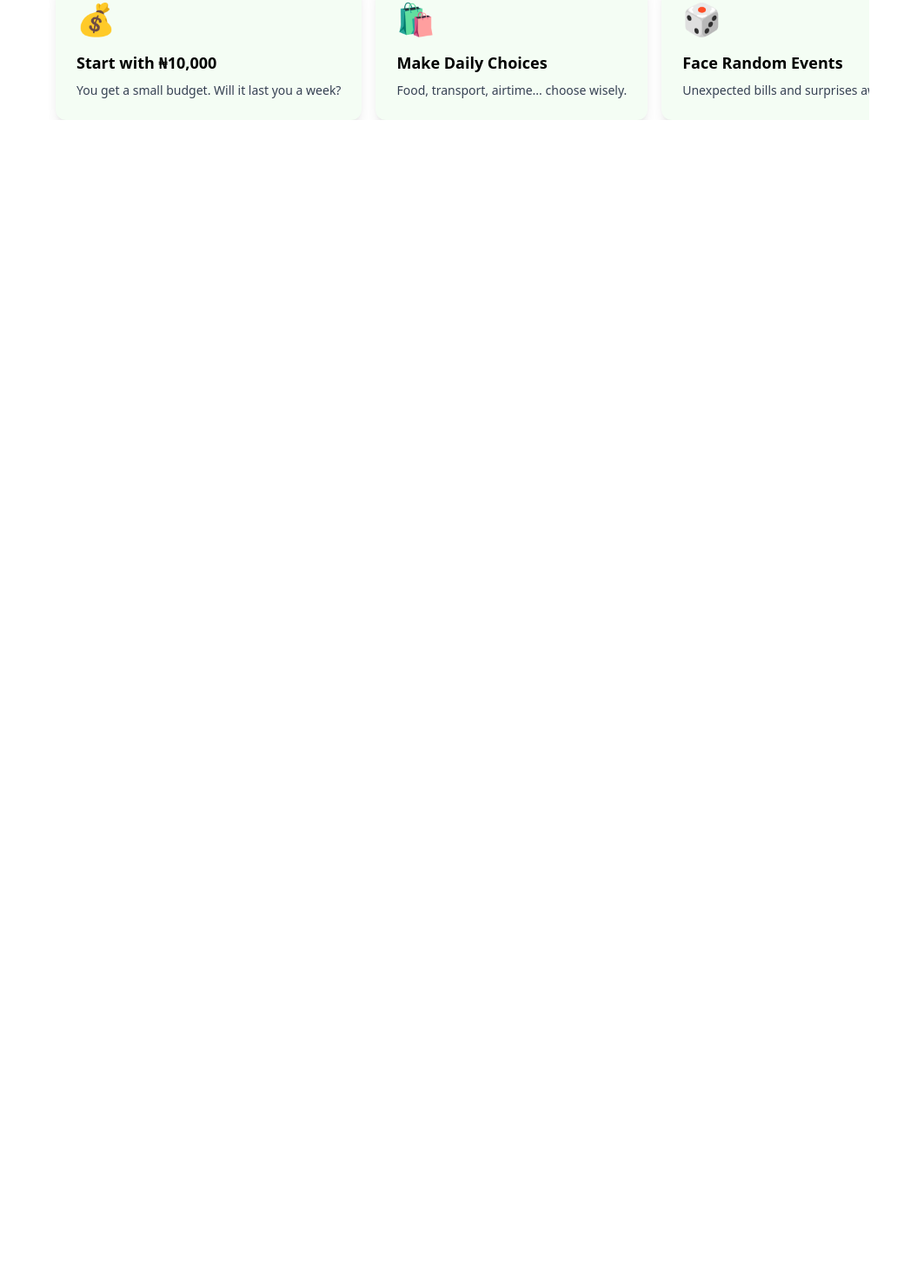
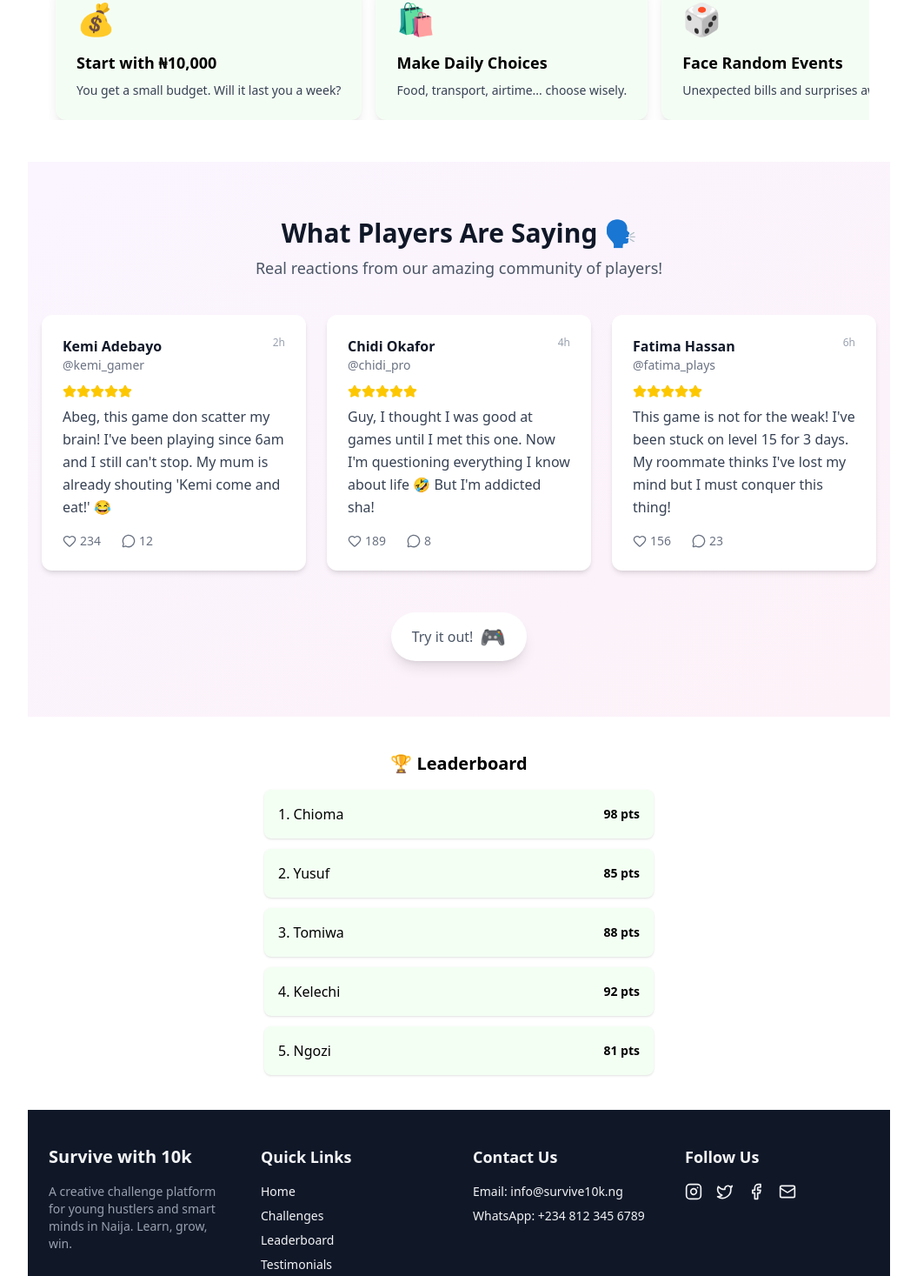
Before and after one commit to Ikechukwu001/survive, a React (Vite) app: page / in a window 1280 px wide. Shown: the part 1330-2797 px from the top of the page at 87% size, without its empty margins (112-1167 px from the left). Before the commit the page ends 1532 px from the top, so only its background shows below. Built offline with nearby package versions, Linux system fonts and the light colour scheme.

Commit message:
Added, Leaderboard, Footer and Testimonials

```diff
--- /dev/null
+++ b/src/Components/BacktoTop.jsx
@@ -0,0 +1,41 @@
+import { useEffect, useState } from "react";
+import { ArrowUp } from "lucide-react";
+import { motion, AnimatePresence } from "framer-motion";
+
+export default function BackToTopButton() {
+  const [visible, setVisible] = useState(false);
+
+  useEffect(() => {
+    const toggleVisibility = () => {
+      if (window.scrollY > 300) {
+        setVisible(true);
+      } else {
+        setVisible(false);
+      }
+    };
+
+    window.addEventListener("scroll", toggleVisibility);
+    return () => window.removeEventListener("scroll", toggleVisibility);
+  }, []);
+
+  const scrollToTop = () => {
+    window.scrollTo({ top: 0, behavior: "smooth" });
+  };
+
+  return (
+    <AnimatePresence>
+      {visible && (
+        <motion.button
+          onClick={scrollToTop}
+          initial={{ opacity: 0, y: 50 }}
+          animate={{ opacity: 1, y: 0 }}
+          exit={{ opacity: 0, y: 50 }}
+          transition={{ duration: 0.3 }}
+          className="fixed bottom-6 right-6 bg-gray-900 text-white p-3 rounded-full shadow-lg hover:bg-gray-800 z-50"
+        >
+          <ArrowUp size={20} />
+        </motion.button>
+      )}
+    </AnimatePresence>
+  );
+}
--- /dev/null
+++ b/src/Components/Footer.jsx
@@ -0,0 +1,53 @@
+import { Facebook, Twitter, Instagram, Mail } from "lucide-react";
+
+export default function Footer() {
+  return (
+    <footer className="bg-gray-900 text-gray-100 py-10 px-6">
+      <div className="max-w-6xl mx-auto grid grid-cols-1 sm:grid-cols-2 md:grid-cols-4 gap-8">
+        {/* Brand */}
+        <div>
+          <h3 className="text-xl font-bold mb-4">Survive with 10k</h3>
+          <p className="text-sm text-gray-400">
+            A creative challenge platform for young hustlers and smart minds in Naija. Learn, grow, win.
+          </p>
+        </div>
+
+        {/* Quick Links */}
+        <div>
+          <h4 className="text-lg font-semibold mb-4">Quick Links</h4>
+          <ul className="space-y-2 text-sm">
+            <li><a href="#" className="hover:underline">Home</a></li>
+            <li><a href="#" className="hover:underline">Challenges</a></li>
+            <li><a href="#" className="hover:underline">Leaderboard</a></li>
+            <li><a href="#" className="hover:underline">Testimonials</a></li>
+          </ul>
+        </div>
+
+        {/* Contact */}
+        <div>
+          <h4 className="text-lg font-semibold mb-4">Contact Us</h4>
+          <ul className="space-y-2 text-sm">
+            <li>Email: <a href="mailto:info@survive10k.ng" className="hover:underline">info@survive10k.ng</a></li>
+            <li>WhatsApp: <a href="https://wa.me/2348123456789" className="hover:underline">+234 812 345 6789</a></li>
+          </ul>
+        </div>
+
+        {/* Socials */}
+        <div>
+          <h4 className="text-lg font-semibold mb-4">Follow Us</h4>
+          <div className="flex gap-4">
+            <a href="#" className="hover:text-pink-400"><Instagram size={20} /></a>
+            <a href="#" className="hover:text-blue-400"><Twitter size={20} /></a>
+            <a href="#" className="hover:text-blue-600"><Facebook size={20} /></a>
+            <a href="mailto:info@survive10k.ng" className="hover:text-yellow-300"><Mail size={20} /></a>
+          </div>
+        </div>
+      </div>
+
+      {/* Copyright */}
+      <div className="mt-10 text-center text-sm text-gray-500">
+        &copy; {new Date().getFullYear()} Survive with 10k. All rights reserved.
+      </div>
+    </footer>
+  );
+}
--- /dev/null
+++ b/src/Components/Leaderboard.jsx
@@ -0,0 +1,53 @@
+import React, { useEffect, useState } from "react";
+import { motion } from "framer-motion";
+
+// Sample leaderboard data
+const usersData = [
+  { name: "Chioma", score: 98 },
+  { name: "Kelechi", score: 92 },
+  { name: "Tomiwa", score: 88 },
+  { name: "Yusuf", score: 85 },
+  { name: "Ngozi", score: 81 },
+];
+
+// Shuffle helper
+function shuffleArray(array) {
+  const shuffled = [...array];
+  for (let i = shuffled.length - 1; i > 0; i--) {
+    const j = Math.floor(Math.random() * (i + 1));
+    [shuffled[i], shuffled[j]] = [shuffled[j], shuffled[i]];
+  }
+  return shuffled;
+}
+
+export default function Leaderboard() {
+  const [users, setUsers] = useState(usersData);
+
+  useEffect(() => {
+    const interval = setInterval(() => {
+      setUsers((prev) => shuffleArray(prev));
+    }, 5000); // every 5 seconds
+    return () => clearInterval(interval);
+  }, []);
+
+  return (
+    <div className="w-full max-w-md mx-auto my-10">
+      <h2 className="text-xl font-bold text-center mb-4">🏆 Leaderboard</h2>
+
+      <div className="space-y-3">
+        {users.map((user, index) => (
+          <motion.div
+            key={user.name}
+            initial={{ opacity: 0, x: -20 }}
+            animate={{ opacity: 1, x: 0 }}
+            transition={{ duration: 0.4 }}
+            className="bg-[#f4fff4] p-4 rounded-lg shadow flex justify-between items-center"
+          >
+            <span className="font-medium">{index + 1}. {user.name}</span>
+            <span className="text-sm font-bold">{user.score} pts</span>
+          </motion.div>
+        ))}
+      </div>
+    </div>
+  );
+}
--- /dev/null
+++ b/src/Components/Testimonial.jsx
@@ -0,0 +1,92 @@
+import { Star, Heart, MessageCircle } from "lucide-react";
+
+const testimonials = [
+  {
+    id: 1,
+    name: "Kemi Adebayo",
+    username: "@kemi_gamer",
+    quote:
+      "Abeg, this game don scatter my brain! I've been playing since 6am and I still can't stop. My mum is already shouting 'Kemi come and eat!' 😂",
+    likes: 234,
+    replies: 12,
+    time: "2h",
+  },
+  {
+    id: 2,
+    name: "Chidi Okafor",
+    username: "@chidi_pro",
+    quote:
+      "Guy, I thought I was good at games until I met this one. Now I'm questioning everything I know about life 🤣 But I'm addicted sha!",
+    likes: 189,
+    replies: 8,
+    time: "4h",
+  },
+  {
+    id: 3,
+    name: "Fatima Hassan",
+    username: "@fatima_plays",
+    quote:
+      "This game is not for the weak! I've been stuck on level 15 for 3 days. My roommate thinks I've lost my mind but I must conquer this thing!",
+    likes: 156,
+    replies: 23,
+    time: "6h",
+  },
+];
+
+export default function Testimonials() {
+  return (
+    <section className="py-16 px-4 bg-gradient-to-br from-purple-50 to-pink-50">
+      <div className="max-w-6xl mx-auto">
+        <div className="text-center mb-10">
+          <h2 className="text-3xl font-bold text-gray-900 mb-2">What Players Are Saying 🗣️</h2>
+          <p className="text-gray-600 text-lg">
+            Real reactions from our amazing community of players!
+          </p>
+        </div>
+
+        <div className="grid gap-6 md:grid-cols-2 lg:grid-cols-3">
+          {testimonials.map((item) => (
+            <div
+              key={item.id}
+              className="bg-white p-6 rounded-xl shadow-md hover:shadow-xl transition-shadow duration-300 hover:-translate-y-1"
+            >
+              <div className="flex justify-between items-start mb-3">
+                <div>
+                  <h3 className="font-semibold text-gray-900">{item.name}</h3>
+                  <p className="text-sm text-gray-500">{item.username}</p>
+                </div>
+                <span className="text-xs text-gray-400">{item.time}</span>
+              </div>
+
+              <div className="flex text-yellow-400 mb-2">
+                {[...Array(5)].map((_, i) => (
+                  <Star key={i} className="w-4 h-4 fill-current" />
+                ))}
+              </div>
+
+              <p className="text-gray-700 leading-relaxed mb-4">{item.quote}</p>
+
+              <div className="flex gap-6 text-sm text-gray-500">
+                <div className="flex items-center gap-1 hover:text-red-500 transition-colors cursor-pointer">
+                  <Heart className="w-4 h-4" />
+                  <span>{item.likes}</span>
+                </div>
+                <div className="flex items-center gap-1 hover:text-blue-500 transition-colors cursor-pointer">
+                  <MessageCircle className="w-4 h-4" />
+                  <span>{item.replies}</span>
+                </div>
+              </div>
+            </div>
+          ))}
+        </div>
+
+        <div className="text-center mt-12">
+          <div className="inline-flex items-center gap-2 bg-white rounded-full px-6 py-3 shadow-lg">
+            <span className="text-gray-600">Try it out!</span>
+            <span className="text-2xl">🎮</span>
+          </div>
+        </div>
+      </div>
+    </section>
+  );
+}
--- a/src/Pages/Home.jsx
+++ b/src/Pages/Home.jsx
@@ -1,13 +1,21 @@
 import React from 'react';
 import Hero from '../Components/Hero'
 import HowItWorks from '../Components/HowItWorks'
+import Testimonials from '../Components/Testimonial';
+import Leaderboard from '../Components/Leaderboard';
+import Footer from '../Components/Footer';
+import BackToTopButton from '../Components/BacktoTop';
+
 
 export default function Home(){
   return (
     <main>
       <Hero />
       <HowItWorks />
-      {/* You can add more sections like Categories, Plans, Footer, etc. */}
+      <Testimonials />
+      <Leaderboard />
+      <Footer />
+      <BackToTopButton />
     </main>
   );
 };
```
